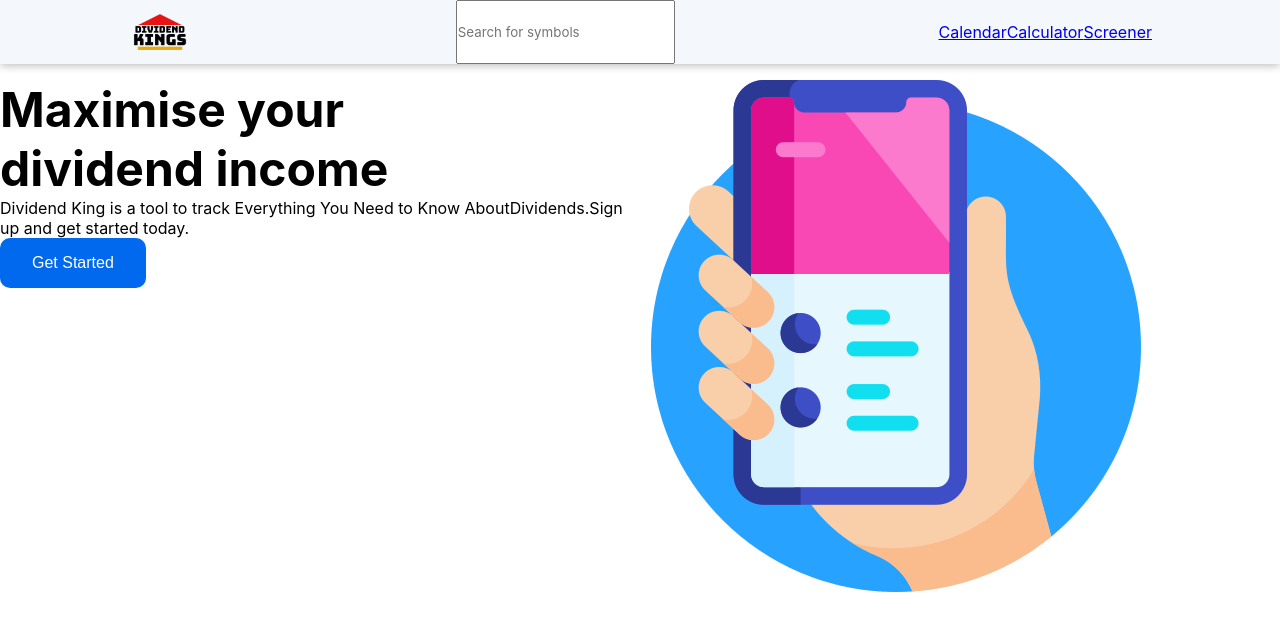
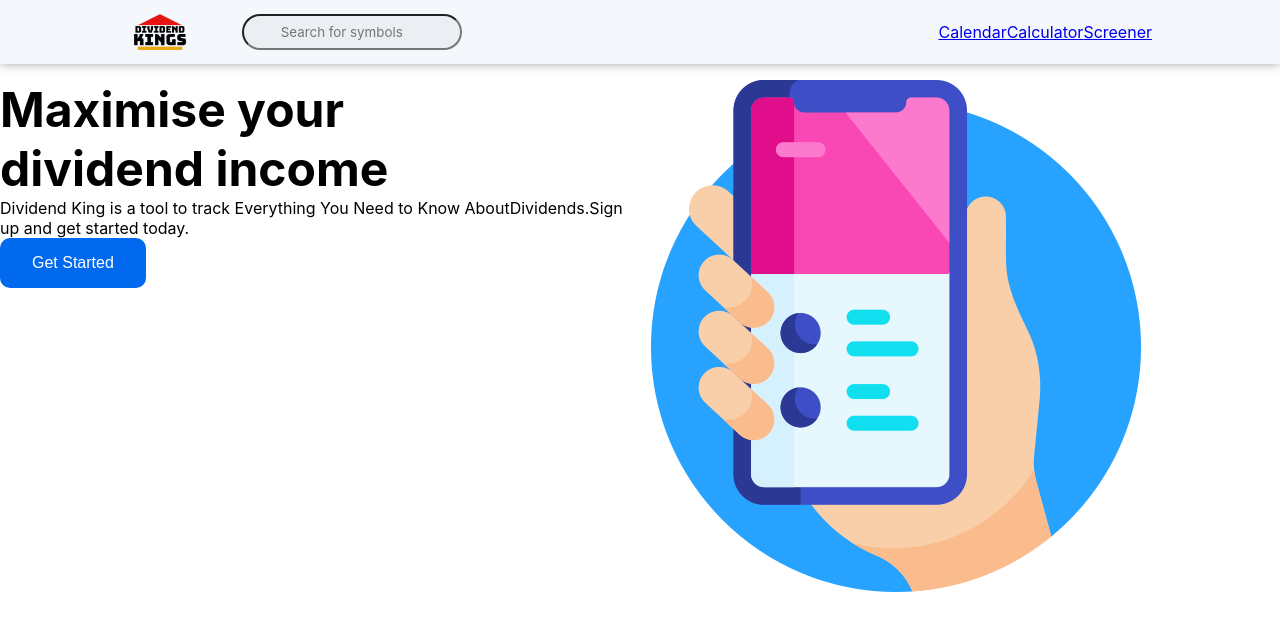
Before and after one commit to jiseong-choi/oxinion-finance, a React (Create React App) app: page / in a window 1280 px wide. Shown: the top 630 px of the page. Built offline with nearby package versions, Linux system fonts and the light colour scheme.

Commit message:
input styling

```diff
--- a/src/components/common/Header/Header.tsx
+++ b/src/components/common/Header/Header.tsx
@@ -1,20 +1,20 @@
 import React from "react";
 import { Link } from "react-router-dom";
-import { HeaderGroup, Nav, NavLinks, StyledLogo } from "./styles";
+import { HeaderGroup, Nav, NavLinks, StyledLogo, Input } from "./styles";
 
 import logo from "../../../Assets/Images/dk_logo.png";
 
 const Header = () => {
   return (
     <HeaderGroup>
+      <StyledLogo>
+        <Link to="/">
+          <img src={logo} alt="Dividend Kings" />
+        </Link>
+      </StyledLogo>
+
       <Nav>
-        <StyledLogo>
-          <Link to="/">
-            <img src={logo} alt="Dividend Kings" />
-          </Link>
-        </StyledLogo>
-
-        <input type="text" placeholder="Search for symbols" />
+        <Input type="text" placeholder="Search for symbols" />
         <NavLinks>
           <li>
             <Link to="/calendar">Calendar</Link>
--- a/src/components/common/Header/styles.ts
+++ b/src/components/common/Header/styles.ts
@@ -19,8 +19,24 @@ export const HeaderGroup = styled.header`
 export const Nav = styled.nav`
   display: flex;
   justify-content: space-between;
+  align-items: center;
   height: 100%;
   width: 100%;
+`;
+
+export const Input = styled.input`
+  width: 220px;
+  height: 36px;
+  position: relative;
+  box-sizing: border-box;
+  background: rgba(179, 191, 201, 0.15);
+  line-height: 33px;
+  padding-left: 37px;
+  border-radius: 19px;
+
+  &:focus {
+    outline: none;
+  }
 `;
 
 export const NavLinks = styled.ul`
@@ -31,7 +47,8 @@ export const NavLinks = styled.ul`
 `;
 
 export const StyledLogo = styled.div`
-  display: inline-block;
+  width: 128px;
+  height: 100%;
   img {
     height: 100%;
   }
```
